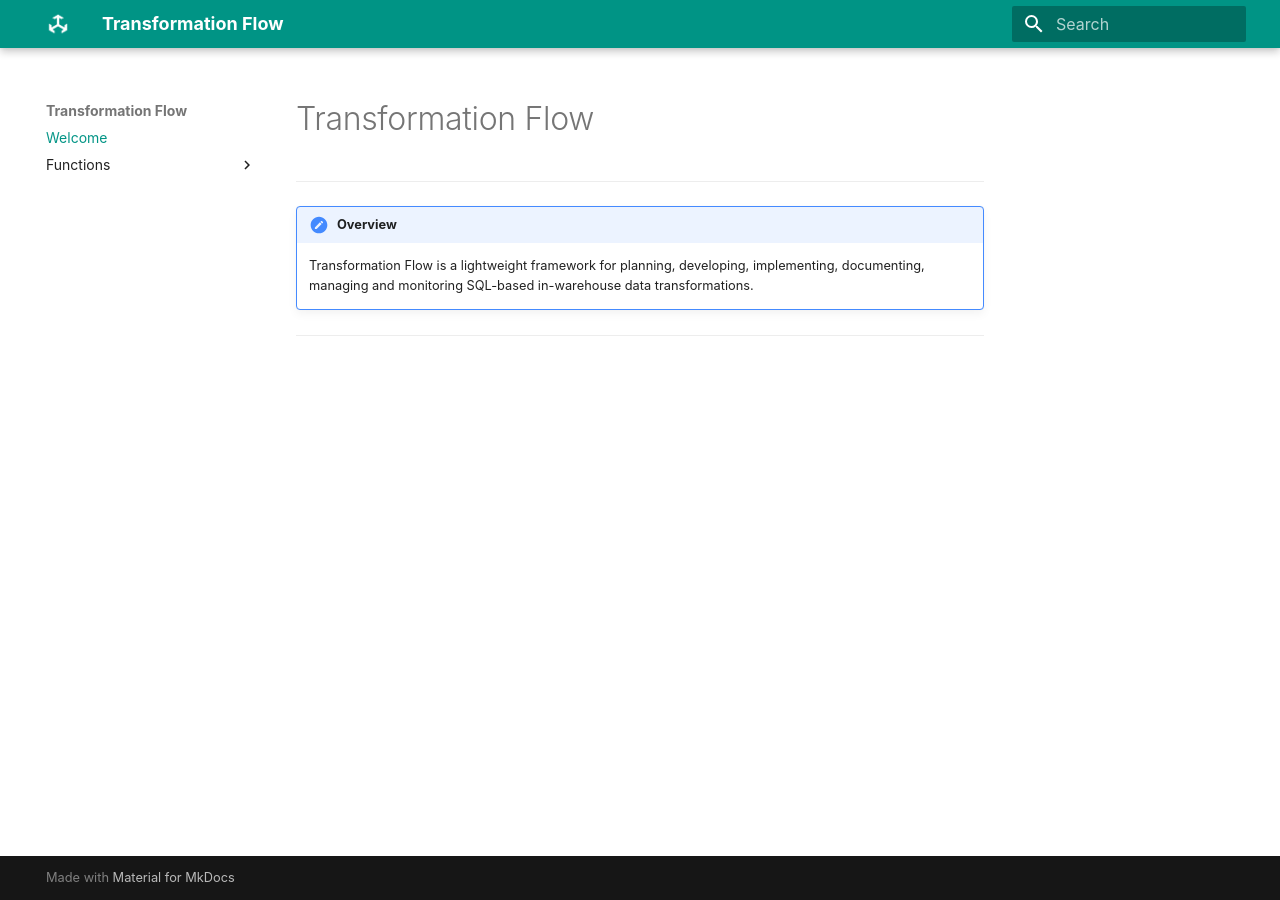
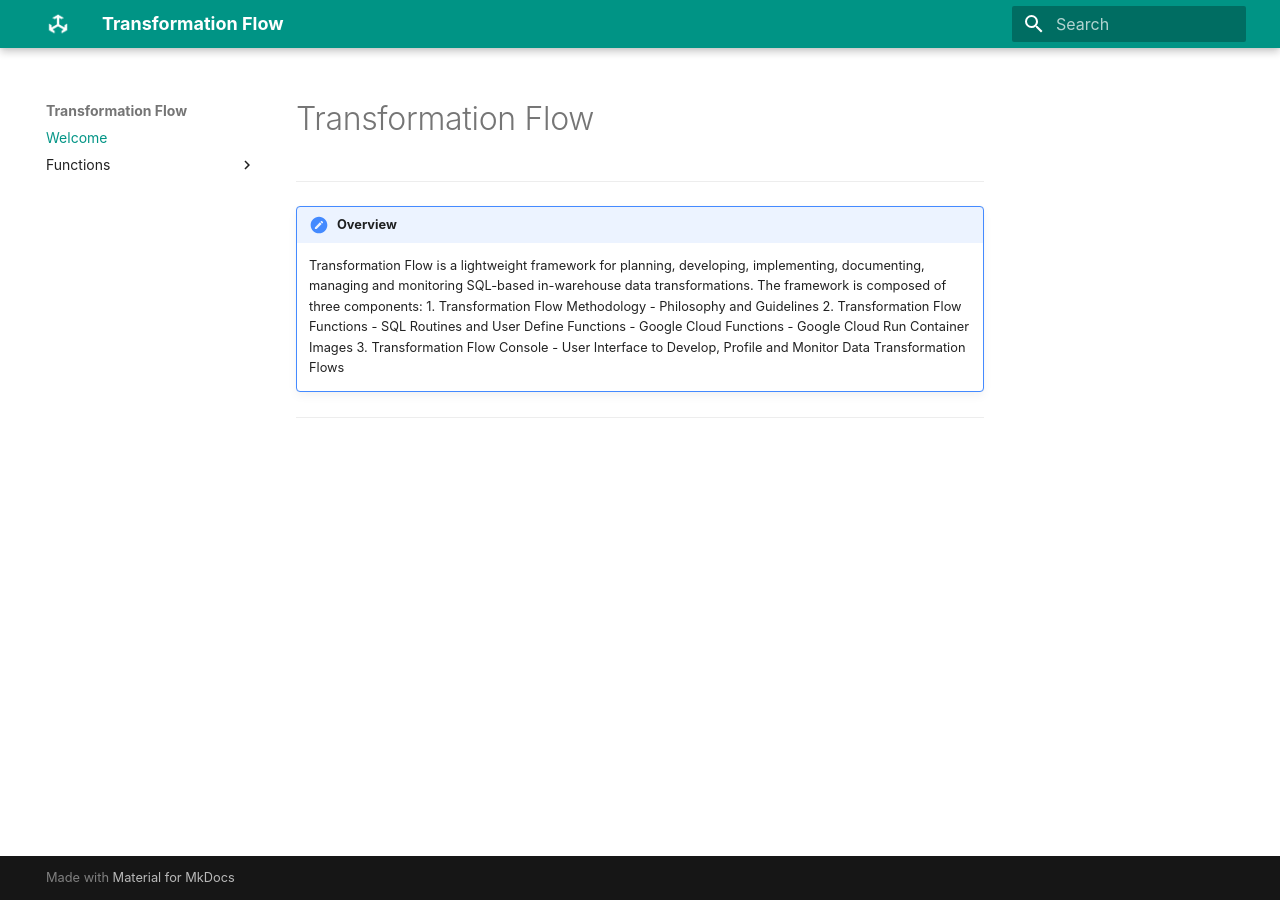
Before and after one commit to transformationflow/transformationflow.github.io, an MkDocs documentation site: the page built from docs/index.md, in a window 1280 px wide. Built offline with MkDocs 1.6.1 and Material for MkDocs 9.7.7, drawn with Linux system fonts in a browser that asks for light colours; some web fonts are replaced; comment, search, counter and statistics services are not loaded.

Commit message:
Console updates

```diff
--- a/docs/index.md
+++ b/docs/index.md
@@ -1,5 +1,13 @@
 # Transformation Flow
 ---
 !!! tldr "Overview"
-    Transformation Flow is a lightweight framework for planning, developing, implementing, documenting, managing and monitoring SQL-based in-warehouse data transformations.
+    Transformation Flow is a lightweight framework for planning, developing, implementing, documenting, managing and monitoring SQL-based in-warehouse data transformations.  The framework is composed of three components:
+    1. Transformation Flow Methodology
+        - Philosophy and Guidelines
+    2. Transformation Flow Functions
+        - SQL Routines and User Define Functions
+        - Google Cloud Functions
+        - Google Cloud Run Container Images
+    3. Transformation Flow Console
+        - User Interface to Develop, Profile and Monitor Data Transformation Flows
 ---
```
Also changed, not shown: docs/overview-console.md (added, +33 -0 lines).
